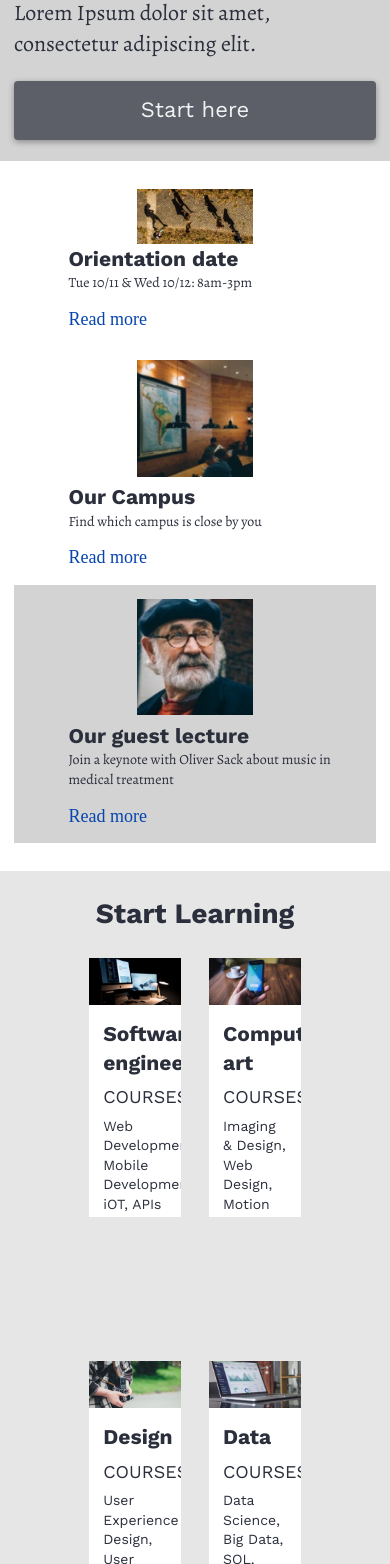
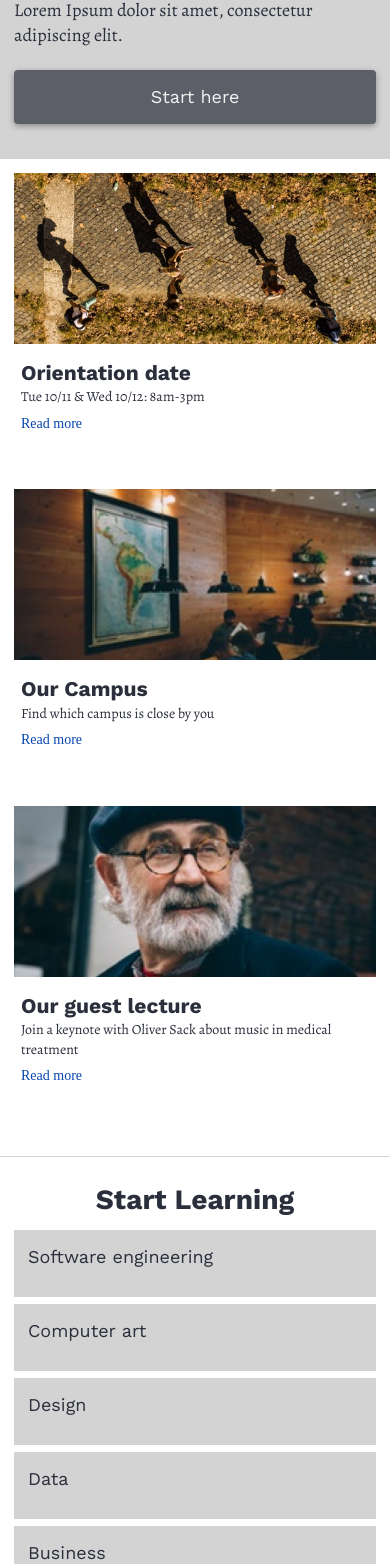
Before and after one commit to JBTamok/Colmar-Academy-Capstone---2018, a plain HTML site: page index.html in a window 390 px wide. Shown: the part 436-2000 px from the top of the page. Drawn offline with nearby package versions, Linux system fonts and the light colour scheme; a web font is replaced by a local one.

Commit message:
Final version

```diff
--- a/index.html
+++ b/index.html
@@ -85,7 +85,8 @@
 
                 <div class="side-article campus">
                     <div class="article-img">
-                        <img src="resources/capstone_colmar_assets/images/information-campus.jpg" alt="information campus">
+                        <img src="resources/capstone_colmar_assets/images/information-campus.jpg" alt="information campus" class="desktop-img">
+                        <img src="resources/capstone_colmar_assets/images/information-campus-mobile.jpg" alt="information campus" class="mobile-img">
                     </div>
                     <div class="article-text">
                         <h3>Our Campus</h3>
@@ -96,7 +97,8 @@
 
                  <div class="side-article guest">
                      <div class="article-img">
-                         <img src="resources/capstone_colmar_assets/images/information-guest-lecture.jpg" alt="information guest lecture">
+                         <img src="resources/capstone_colmar_assets/images/information-guest-lecture.jpg" alt="information guest lecture" class="desktop-img">
+                         <img src="resources/capstone_colmar_assets/images/information-guest-lecture-mobile.jpg" alt="information guest lecture" class="mobile-img">
                      </div>
                     <div class="article-text">
                         <h3>Our guest lecture</h3>
@@ -119,7 +121,7 @@
         </div>
         <div class="course-container">
 
-            <div class="course software">
+            <div class="course software course-desktop">
                 <img src="resources/capstone_colmar_assets/images/course-software.jpg" alt="software classes with Colmar Academy">
                 <div class="course-text">
                     <h3>Software engineering</h3>
@@ -128,7 +130,15 @@
                 </div>
             </div>
 
-            <div class="course computer-art">
+            <div class="software course-mobile">
+                <div class="mobile-text">
+                    <div class="mobile-container">
+                        <h3>Software engineering</h3>
+                    </div>
+                </div>
+            </div>
+
+            <div class="course computer-art course-desktop">
                 <img src="resources/capstone_colmar_assets/images/course-computer-art.jpg" alt="computer art classes with Colmar Academy">
                 <div class="course-text">
                     <h3>Computer art</h3>
@@ -137,8 +147,16 @@
                 </div>
             </div>
 
+             <div class="computer-art course-mobile">
+                <div class="mobile-text">
+                    <div class="mobile-container">
+                        <h3>Computer art</h3>
+                    </div>
+                </div>
+            </div>
 
-            <div class="course design">
+
+            <div class="course design course-desktop">
                 <img src="resources/capstone_colmar_assets/images/course-design.jpg" alt="design classes with Colmar Academy">
                 <div class="course-text">
                     <h3>Design</h3>
@@ -147,8 +165,16 @@
                 </div>
             </div>
 
+             <div class="design course-mobile">
+                <div class="mobile-text">
+                    <div class="mobile-container">
+                        <h3>Design</h3>
+                    </div>
+                </div>
+            </div>
 
-            <div class="course data">
+
+            <div class="course data course-desktop">
                 <img src="resources/capstone_colmar_assets/images/course-data.jpg" alt="data classes with Colmar Academy">
                 <div class="course-text">
                     <h3>Data</h3>
@@ -157,8 +183,15 @@
                 </div>
             </div>
 
+             <div class="data course-mobile">
+                <div class="mobile-text">
+                    <div class="mobile-container">
+                        <h3>Data</h3>
+                    </div>
+                </div>
+            </div>
 
-            <div class="course Business">
+            <div class="course business course-desktop">
                 <img src="resources/capstone_colmar_assets/images/course-business.jpg" alt="business classes with Colmar Academy">
                 <div class="course-text">
                     <h3>Business</h3>
@@ -167,8 +200,16 @@
                 </div>
             </div>
 
+             <div class="business course-mobile">
+                <div class="mobile-text">
+                    <div class="mobile-container">
+                        <h3>Business</h3>
+                    </div>
+                </div>
+            </div>
 
-            <div class="course Marketing">
+
+            <div class="course Marketing course-desktop">
                 <img src="resources/capstone_colmar_assets/images/course-marketing.jpg" alt="marketing classes with Colmar Academy">
                 <div class="course-text">
                     <h3>Marketing</h3>
@@ -177,12 +218,20 @@
                 </div>
             </div>
 
+             <div class="Marketing course-mobile">
+                <div class="mobile-text">
+                    <div class="mobile-container">
+                        <h3>Marketing</h3>
+                    </div>
+                </div>
+            </div>
+
         </div>
     </div>
 
     <!--Thesis Exhibit-->
 
-    <div class="container">
+    <div class="container exhibit-container">
         <div class="learning-title exhibit">
             <h2>Thesis exhibit</h2>
         </div>
@@ -191,11 +240,11 @@
                 <video controls>
                    <source src="resources/capstone_colmar_assets/videos/thesis.mp4" type="video/mp4">
                 </video>
-                <h2>Reimagine urban</h2>
-                <p>"Curabitu vitae libero porttitor consequat. Aliquam et commodo lectus, nec consequate neque. Sed non accumsan urna. Phasellus sed consequat ex. Etiam eget magna laoreet, efficitur dolor consequat, tristique liguala".</p>
+                <h2 class="thesis-text">Reimagine urban</h2>
+                <p class="thesis-text">"Curabitu vitae libero porttitor consequat. Aliquam et commodo lectus, nec consequate neque. Sed non accumsan urna. Phasellus sed consequat ex. Etiam eget magna laoreet, efficitur dolor consequat, tristique liguala".</p>
             </div>
 
-            <div class="side-articles">
+            <div class="side-articles exhibit-articles">
 
                 <div class="side-article fisma">
                       <div class="article-img">
@@ -224,9 +273,9 @@
     <footer>
         <div class="container">
           <div class="copyright">
-            <span>&#169; Colmar Academy. All rights reserved</span>
+            <span>&#169; 2016 Colmar Academy. All rights reserved</span>
             <div class="footer-nav">
-                <ul>
+                <ul class="desktop-footer">
                     <a href="#"><li>Terms</li></a>
                     <a href="#"><li>Privacy</li></a>
                 </ul>
--- a/resources/css/style.css
+++ b/resources/css/style.css
@@ -6,7 +6,7 @@ html {
     color: rgb(43, 47, 60)
 }
 
-@media only screen and (max-width: 480px) {
+@media only screen and (max-width: 760px) {
   html {
     font-size: 14px;
   }
@@ -86,7 +86,7 @@ header .container {
 .logo {
     display: flex;
     align-items: center;
-    justify-content: space-between
+    justify-content: space-between;
 }
 
 nav li {
@@ -117,6 +117,12 @@ header .mobile {
 @media only screen and (max-width: 760px) {
 header .desktop {
     display: none;
+  }
+
+nav li:hover {
+  padding-bottom: 1px;
+  border-bottom: 2px solid rgb(43, 47, 60);
+
 }
 
 .logo {
@@ -167,7 +173,7 @@ header .mobile li {
 .banner-text {
     display:flex;
     flex-direction: column;
-    width: 60%;
+    width: 80%;
     font-size: 22px;
     font-weight: 500
 }
@@ -200,8 +206,16 @@ header .mobile li {
 
 @media only screen and (max-width: 760px) {
 
+    .banner {
+       padding-bottom: 1rem;
+    }
+
     .banner-section {
         flex-direction: column;
+}
+
+    .banner-text {
+    font-size: 18px;
 }
 
     .banner-img img {
@@ -307,6 +321,11 @@ header .mobile li {
         display: none;
     }
 
+    .main-section {
+    display: flex;
+    margin: 1rem 0;
+}
+
     .side-articles {
         width: 100%;
     }
@@ -314,10 +333,24 @@ header .mobile li {
     .side-article {
         flex-direction: column;
         align-items: center;
+        padding: 0;
+        margin-bottom: 4rem;
     }
 
     .article-text {
-        width: 80%;
+        width: 100%;
+    }
+
+    .article-img {
+    width: 100%;
+    height: auto;
+    overflow: hidden;
+    min-width: 7rem;
+    padding-bottom: 1rem;
+}
+
+    .guest {
+    background-color: white;
 }
 
     .desktop-img {
@@ -326,6 +359,11 @@ header .mobile li {
 
     .mobile-img {
         display: block;
+    }
+
+    .links {
+        font-size: 14px;
+        padding-top: 0.5rem;
 }
 
 }
@@ -358,7 +396,6 @@ header .mobile li {
     display: flex;
     flex-direction: column;
     font-family: 'work sans';
-
 }
 
 .course img {
@@ -379,6 +416,50 @@ header .mobile li {
     overflow: hidden;
 }
 
+.course-mobile {
+    display: none;
+}
+
+@media only screen and (max-width: 760px) {
+
+    .course-desktop {
+        display: none;
+    }
+
+    .course-mobile {
+    display: block;
+}
+
+    .mobile-text {
+        background-color: lightgray;
+        width: 100%;
+    }
+
+    .mobile-container {
+        padding: 1rem 0 2rem 1rem;
+        margin-bottom: 0.5rem;
+    }
+
+    .start-learning {
+        background-color: white;
+        border-top: 1px solid lightgrey;
+        padding-bottom: 2rem;
+}
+
+    .course-container {
+        margin: 0 1rem;
+        display: flex;
+        flex-direction: column;
+}
+
+    .mobile-container h3 {
+    font-weight: 500;
+    font-size: 18px;
+}
+
+
+}
+
 /* Thesis Exhibit */
 
 
@@ -392,6 +473,22 @@ video {
 
 .fisma {
     padding-top: 0;
+}
+
+@media only screen and (max-width: 760px) {
+
+    .thesis-text {
+        display:none;
+    }
+
+    .exhibit-articles {
+        display: none
+    }
+
+    .exhibit-container {
+        margin-bottom: 2rem;
+    }
+
 }
 
 /* Footer */
@@ -413,3 +510,19 @@ footer {
     display: inline;
     padding-left: 0.5rem;
 }
+
+@media only screen and (max-width: 760px) {
+
+    .desktop-footer{
+        display: none;
+    }
+
+    footer {
+    height: auto;
+    font-size: 12px;
+}
+
+    .copyright {
+    padding: 1rem;
+}
+}
```
Lines whose indentation alone changed are shown as unchanged.
